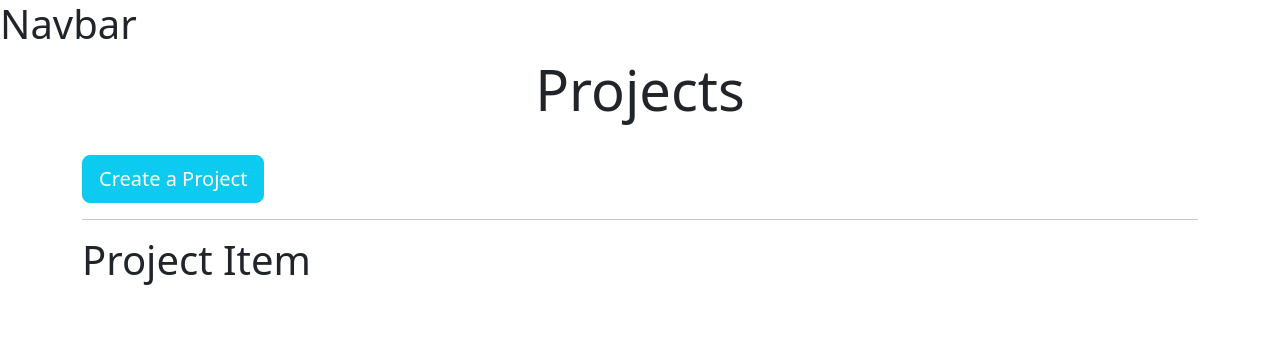
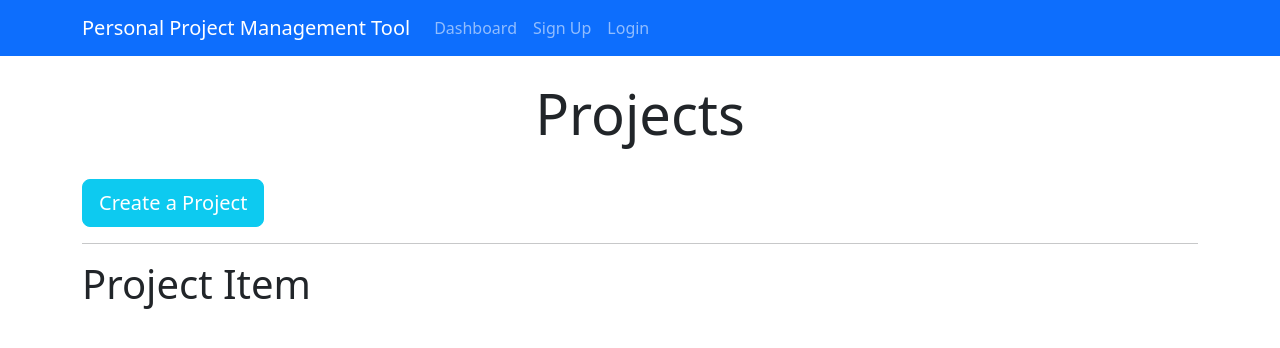
Before and after one commit to Oba-max22/PPMTool, a React (Create React App) app in the folder ppmtool-react-client/: page / in a window 1280 px wide. Shown: the top 348 px of the page. Built offline with nearby package versions, Linux system fonts and the light colour scheme.

Commit message:
modified Header component

```diff
--- a/ppmtool-react-client/src/components/Project/Header.js
+++ b/ppmtool-react-client/src/components/Project/Header.js
@@ -3,9 +3,39 @@ import React, { Component } from 'react';
 class Header extends Component {
     render() {
         return (
-            <div>
-                <h1>Navbar</h1>
-            </div>
+            <nav className="navbar navbar-expand-sm navbar-dark bg-primary mb-4">
+                <div className="container">
+                    <a className="navbar-brand" href="Dashboard.html">
+                        Personal Project Management Tool
+                    </a>
+                    <button className="navbar-toggler" type="button" data-toggle="collapse" data-target="#mobile-nav">
+                        <span className="navbar-toggler-icon" />
+                    </button>
+
+                    <div className="collapse navbar-collapse" id="mobile-nav">
+                        <ul className="navbar-nav mr-auto">
+                            <li className="nav-item">
+                                <a className="nav-link" href="/dashboard">
+                                    Dashboard
+                                </a>
+                            </li>
+                        </ul>
+
+                        <ul className="navbar-nav ml-auto">
+                            <li className="nav-item">
+                                <a className="nav-link " href="register.html">
+                                    Sign Up
+                                </a>
+                            </li>
+                            <li className="nav-item">
+                                <a className="nav-link" href="login.html">
+                                    Login
+                                </a>
+                            </li>
+                        </ul>
+                    </div>
+                </div>
+            </nav>
         );
     }
 }
```
